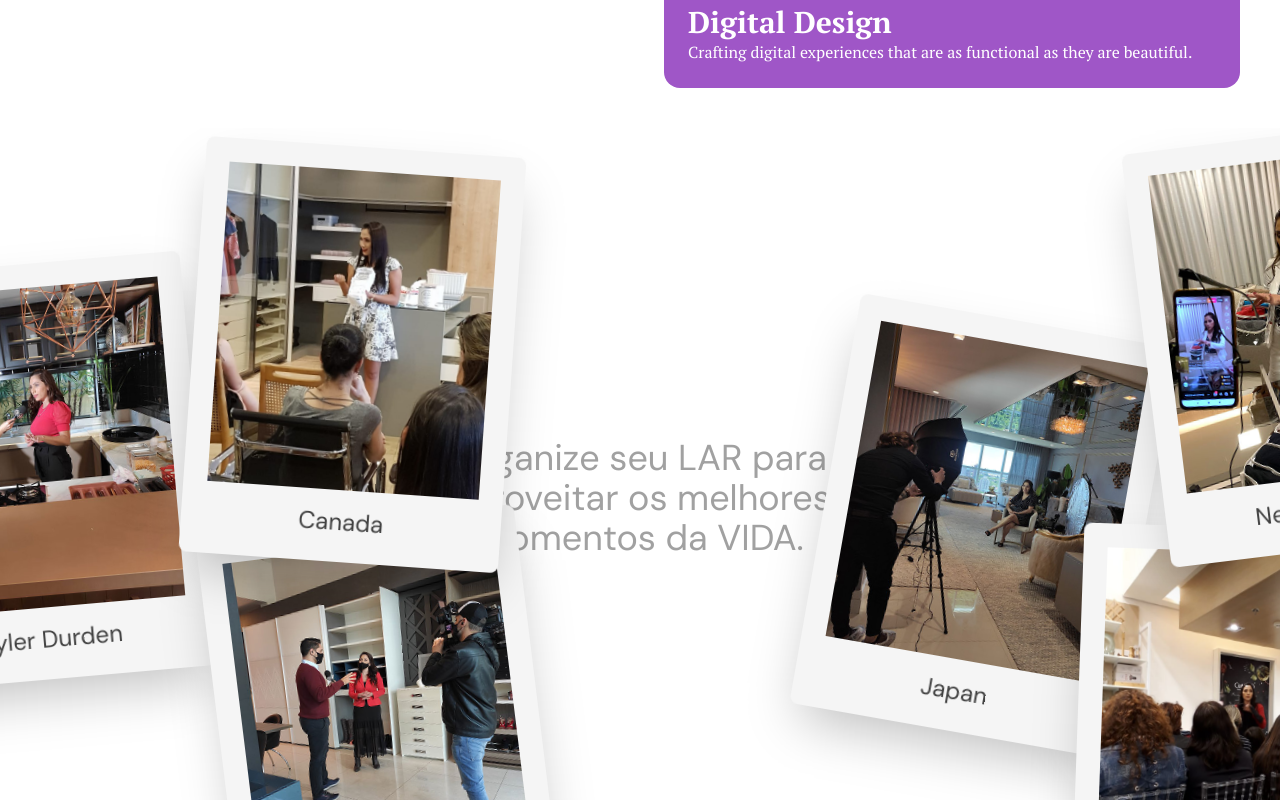
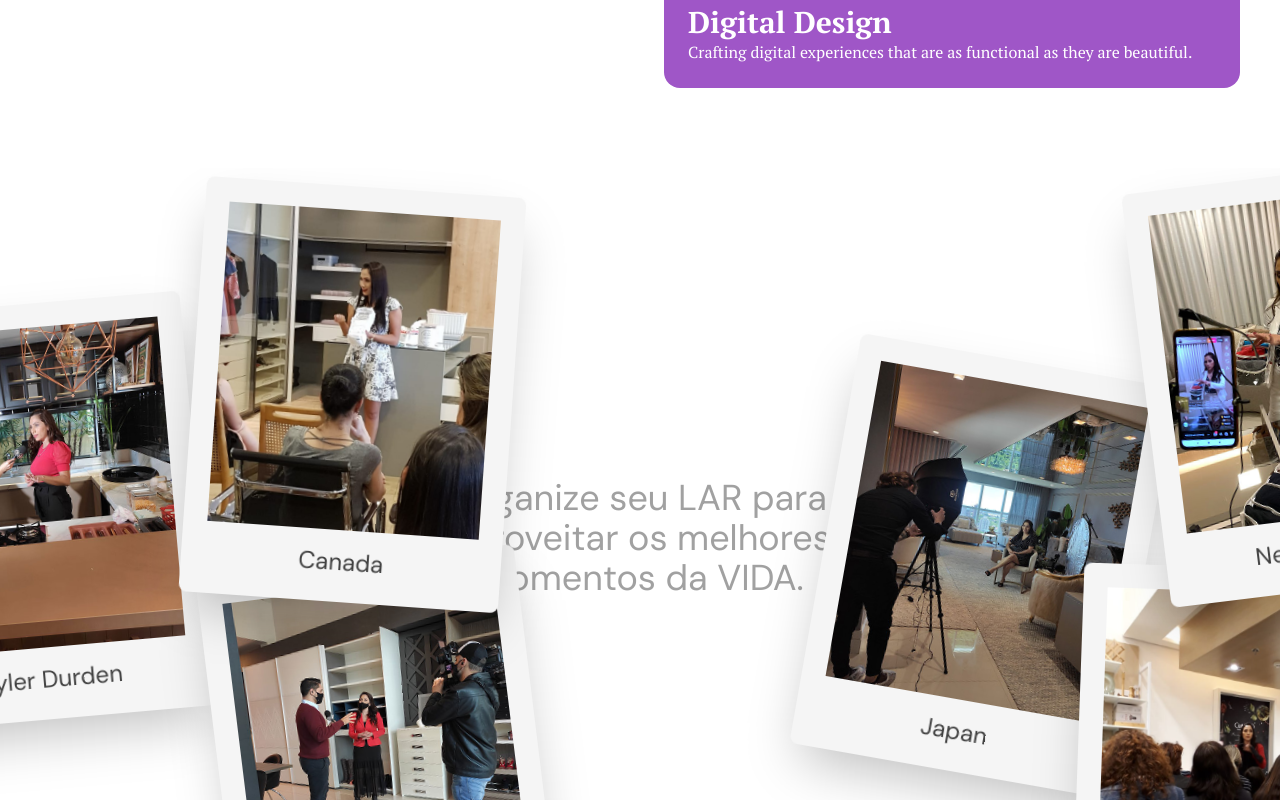
Before and after one commit to junioralvesbr/site-leticiamartins, a Next.js app: page / in a window 1280 px wide. Shown: the part 3820-4620 px from the top of the page. Built offline with nearby package versions, Linux system fonts and the light colour scheme.

Commit message:
add margin

```diff
--- a/src/app/page.tsx
+++ b/src/app/page.tsx
@@ -45,7 +45,7 @@ export default function Home() {
 
         <section
           data-name="draggable-cards"
-          className="h-screen bg-deepViolet-700 overflow-hidden mt-10">
+          className="h-screen bg-deepViolet-700 overflow-hidden mt-20">
           <div className="bg-white rounded-bl-12xl">
             <Fotos />
           </div>
```
